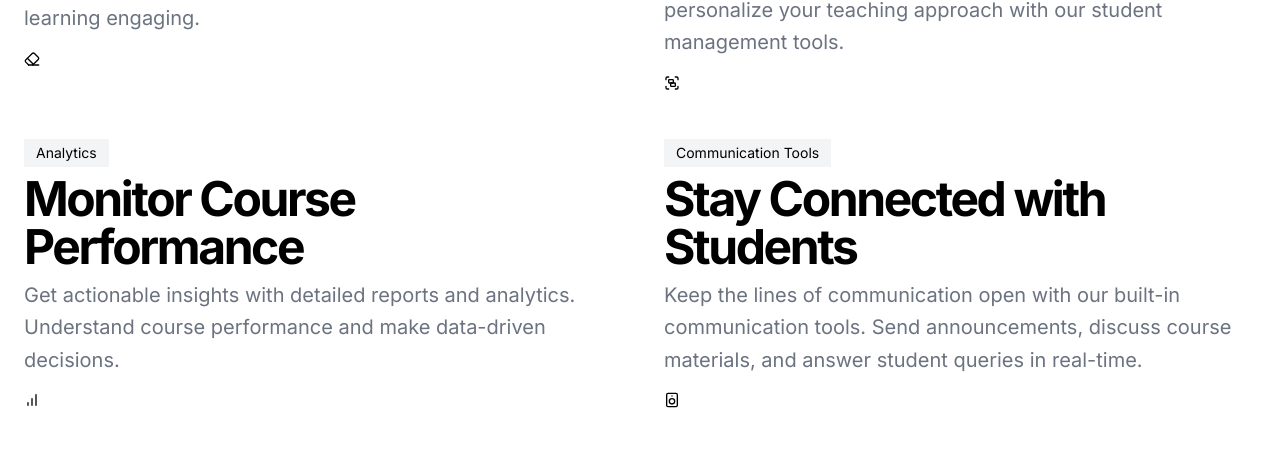
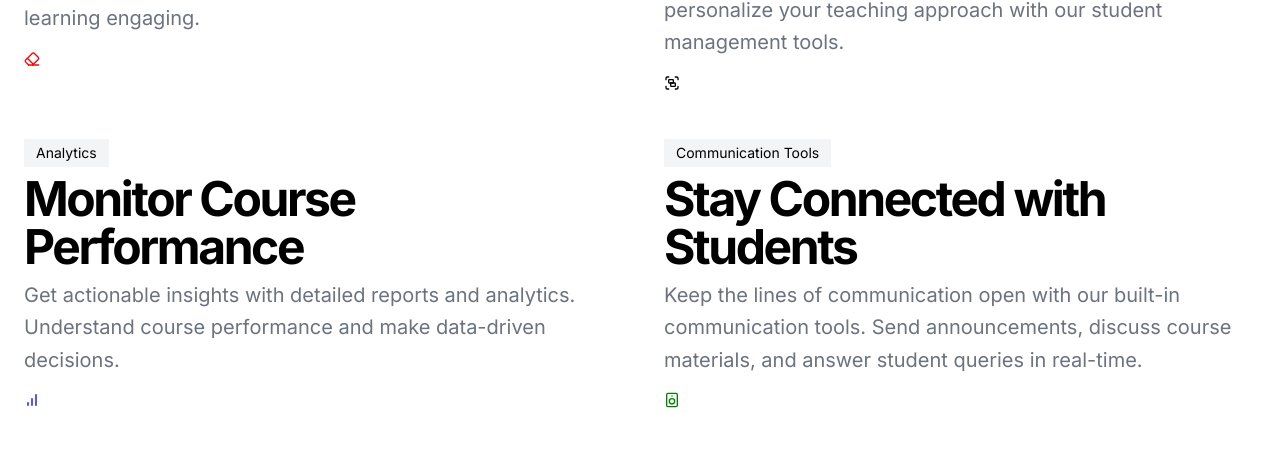
Before and after one commit to Lupleg-dev/React_Tutorials, a Next.js app: page /features in a window 1280 px wide. Shown: the part 395-853 px from the top of the page. Built offline with nearby package versions, Linux system fonts and the light colour scheme.

Commit message:
changed the colors for icons

```diff
--- a/app/features/page.js
+++ b/app/features/page.js
@@ -185,7 +185,7 @@ function BarChartIcon(props) {
       height="24"
       viewBox="0 0 24 24"
       fill="none"
-      stroke="currentColor"
+      stroke="blue"
       strokeWidth="2"
       strokeLinecap="round"
       strokeLinejoin="round"
@@ -206,7 +206,7 @@ function EraserIcon(props) {
       height="24"
       viewBox="0 0 24 24"
       fill="none"
-      stroke="currentColor"
+      stroke="red"
       strokeWidth="2"
       strokeLinecap="round"
       strokeLinejoin="round"
@@ -227,7 +227,7 @@ function GroupIcon(props) {
       height="24"
       viewBox="0 0 24 24"
       fill="none"
-      stroke="currentColor"
+      stroke="black"
       strokeWidth="2"
       strokeLinecap="round"
       strokeLinejoin="round"
@@ -251,7 +251,7 @@ function SpeakerIcon(props) {
       height="24"
       viewBox="0 0 24 24"
       fill="none"
-      stroke="currentColor"
+      stroke="green"
       strokeWidth="2"
       strokeLinecap="round"
       strokeLinejoin="round"
```
